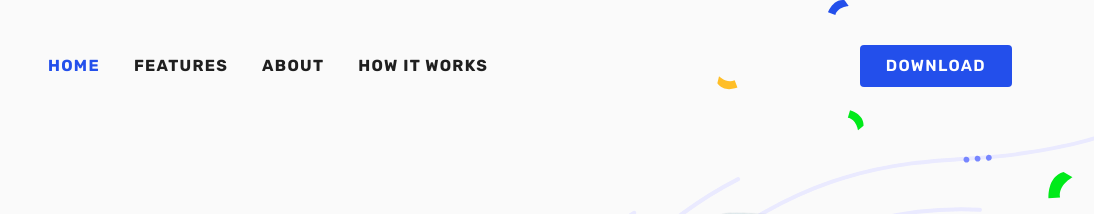
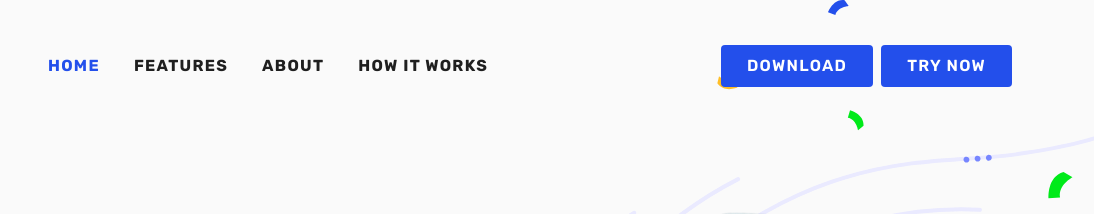
Before and after one commit to Ryan-Rudd/igfx.ai-landing, a website: page index.html in a window 1280 px wide. Shown: the top 214 px of the page, 186-1280 px from the left. Drawn offline with Linux system fonts and the light colour scheme.

Commit message:
Update index.html

```diff
--- a/index.html
+++ b/index.html
@@ -91,6 +91,8 @@
 								<div class="header-btn">
 									<ul class="d-flex align-items-center justify-content-end">
 										<li><a href="#footer" class="page-scroll main-btn btn-hover">Download</a></li>
+										<li><a href="https://lightroom.igfx.ai" class=" main-btn btn-hover">Try Now</a></li>
+
 									</ul>
 								</div>
               </nav>
```
